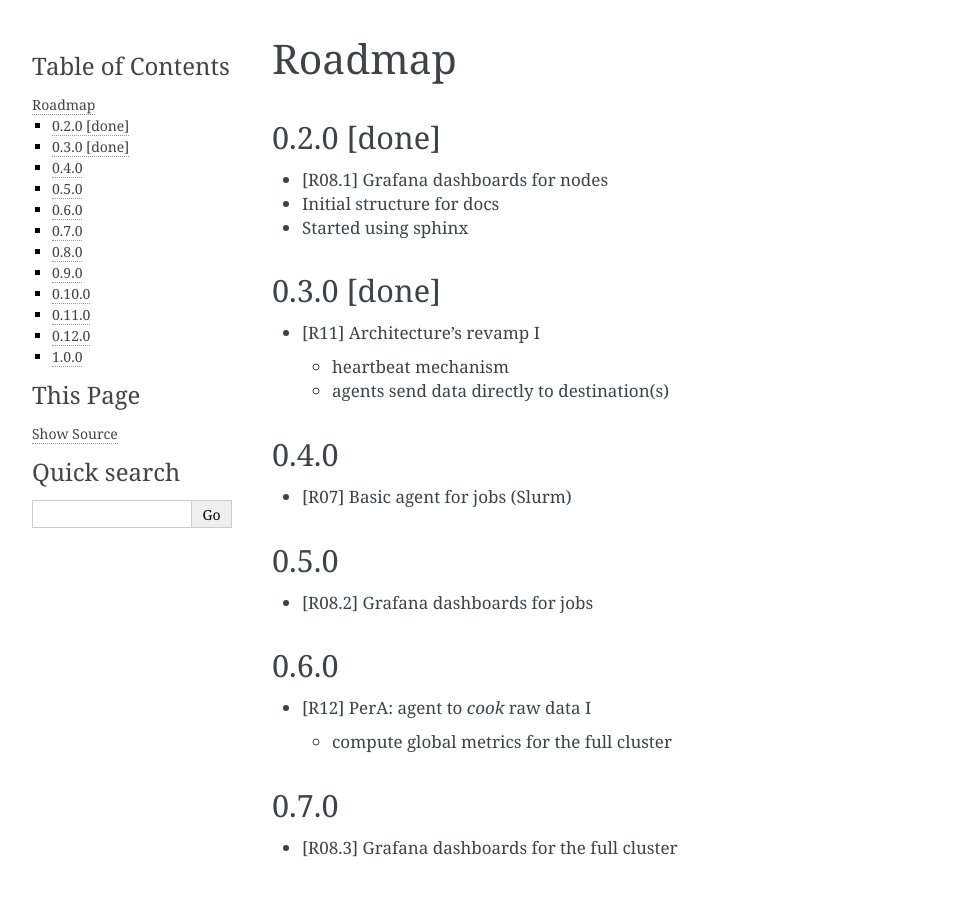
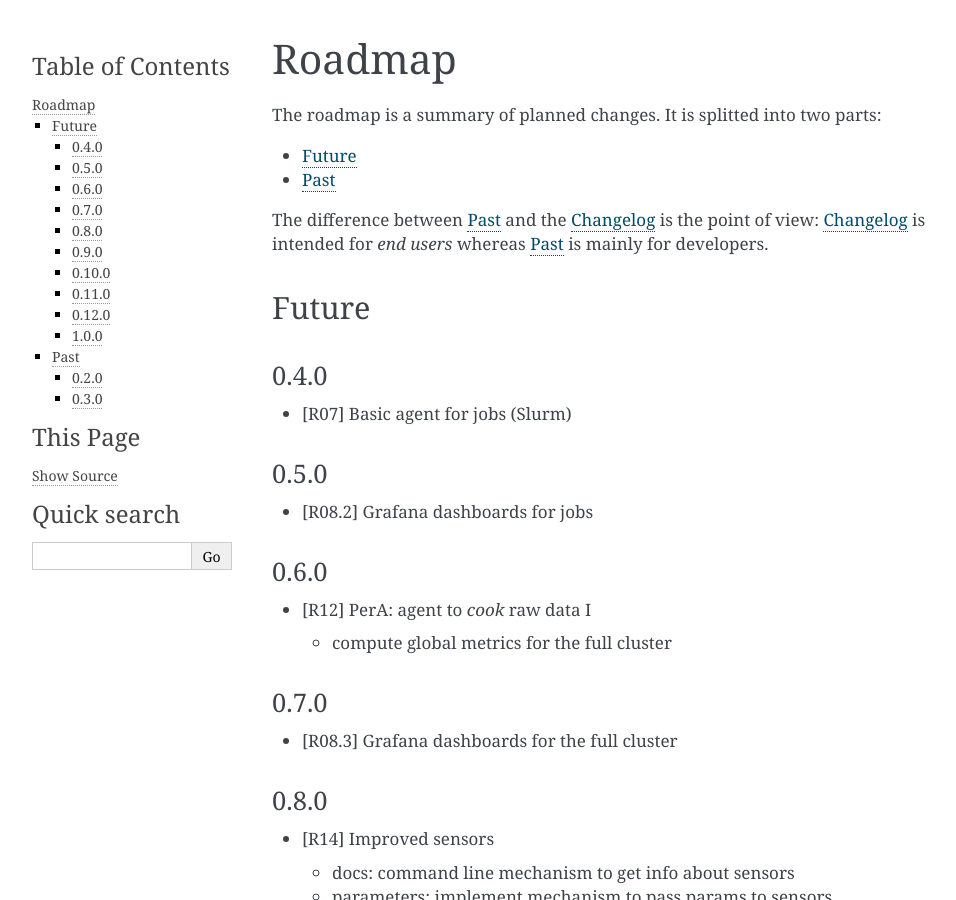
Before and after one commit to palao/FrUCToSA, a Sphinx documentation site: the page built from docs/development/roadmap.rst, in a window 1280 px wide and 900 px high. Shown: the whole window, without its empty margins (148-1104 px from the left). Built offline with Sphinx 7.4.7, drawn with Linux system fonts in a browser that asks for light colours; some of the changed text lies outside the part shown.

Commit message:
Little improvements in the docs

```diff
--- a/docs/CHANGELOG.rst
+++ b/docs/CHANGELOG.rst
@@ -1 +1,2 @@
+.. _CHANGELOG:
 .. include:: ../CHANGELOG.rst
--- a/docs/development/roadmap.rst
+++ b/docs/development/roadmap.rst
@@ -2,39 +2,37 @@
 Roadmap
 *******
 
-0.2.0 [done]
-============
+The roadmap is a summary of planned changes. It is splitted into two parts:
 
-* [R08.1] Grafana dashboards for nodes
-* Initial structure for docs
-* Started using sphinx
+* :ref:`Future`
+* :ref:`Past`
+
+The difference between :ref:`Past` and the :ref:`CHANGELOG` is the point of view:
+:ref:`CHANGELOG` is intended for *end users* whereas :ref:`Past` is mainly for
+developers.
 
 
-0.3.0 [done]
-============
+.. _Future:
 
-* [R11] Architecture's revamp I
-
-  * heartbeat mechanism
-  * agents send data directly to destination(s)
-
+Future
+======
 
 0.4.0
-=====
+-----
 
 * [R07] Basic agent for jobs (Slurm)
 
 
 
 0.5.0
-=====
+-----
 
 * [R08.2] Grafana dashboards for jobs
 
 
 
 0.6.0
-=====
+-----
 
 * [R12] PerA: agent to *cook* raw data I
 
@@ -42,13 +40,13 @@ Roadmap
 
 
 0.7.0
-=====
+-----
 
 * [R08.3] Grafana dashboards for the full cluster
 
 
 0.8.0
-=====
+-----
 
 * [R14] Improved sensors
 
@@ -57,7 +55,7 @@ Roadmap
 
 
 0.9.0
-=====
+-----
 
 * [R01] Central management
 
@@ -70,7 +68,7 @@ Roadmap
 
 
 0.10.0
-======
+------
 
 * [R13] Agent for jobs (Slurm) II
 
@@ -78,19 +76,19 @@ Roadmap
 
 
 0.11.0
-======
+------
 
 * [R09] Automatic generation of plots for HKHLR and loewemon
 
 
 0.12.0
-======
+------
 
 * [R10] ML analysis of collected data to classify jobs (PerA)
 
 
 1.0.0
-=====
+-----
 
 * [R15] Documentation
 
@@ -99,3 +97,25 @@ Roadmap
   * command line options
   * man page
   * etc
+
+
+.. _Past:
+
+Past
+====
+
+0.2.0
+-----
+
+* [R08.1] Grafana dashboards for nodes
+* Initial structure for docs
+* Started using sphinx
+
+
+0.3.0
+-----
+
+* [R11] Architecture's revamp I
+
+  * heartbeat mechanism
+  * agents send data directly to destination(s)
```
Also changed, not shown: CHANGELOG.rst (+8 -4 lines).
